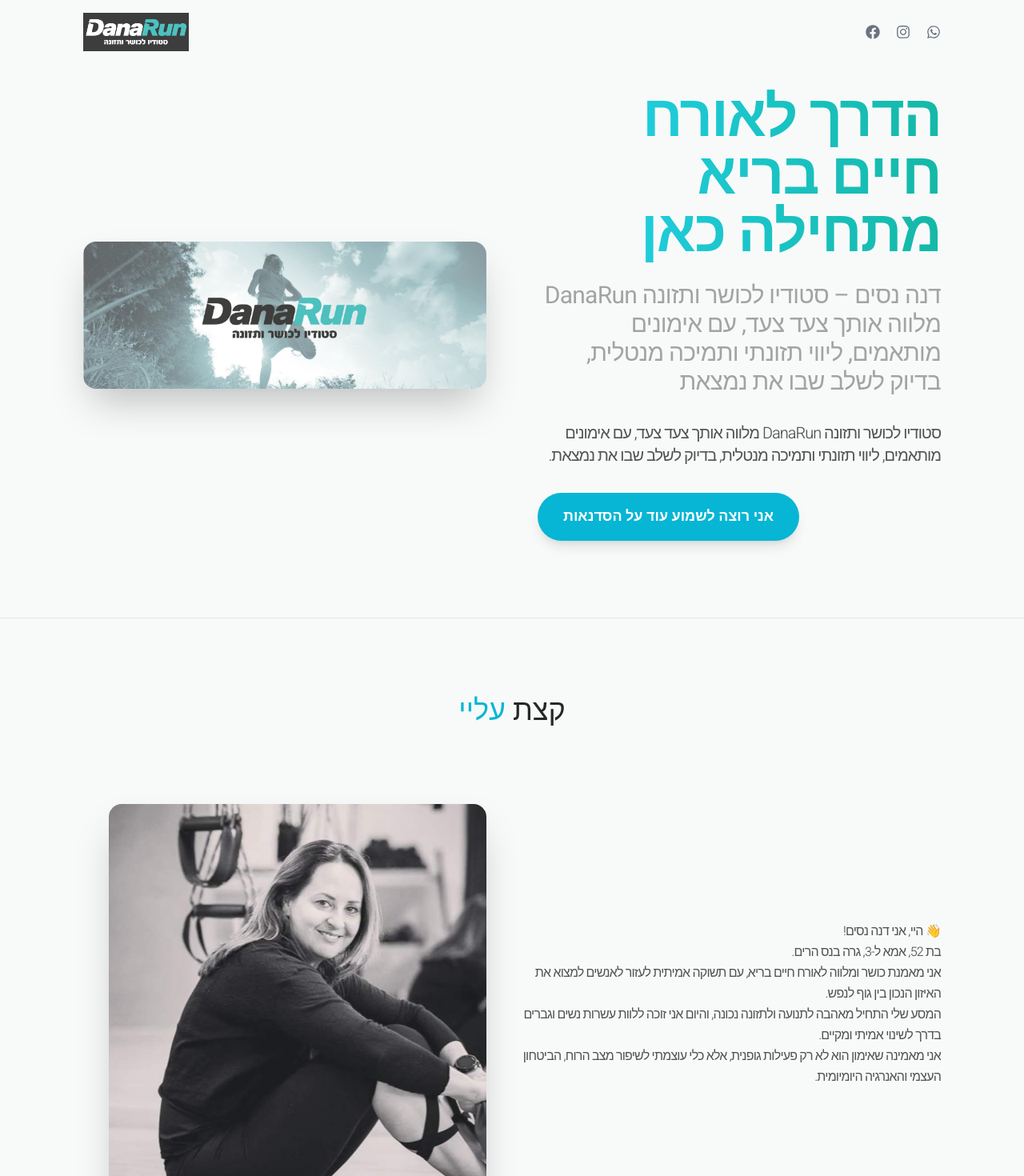
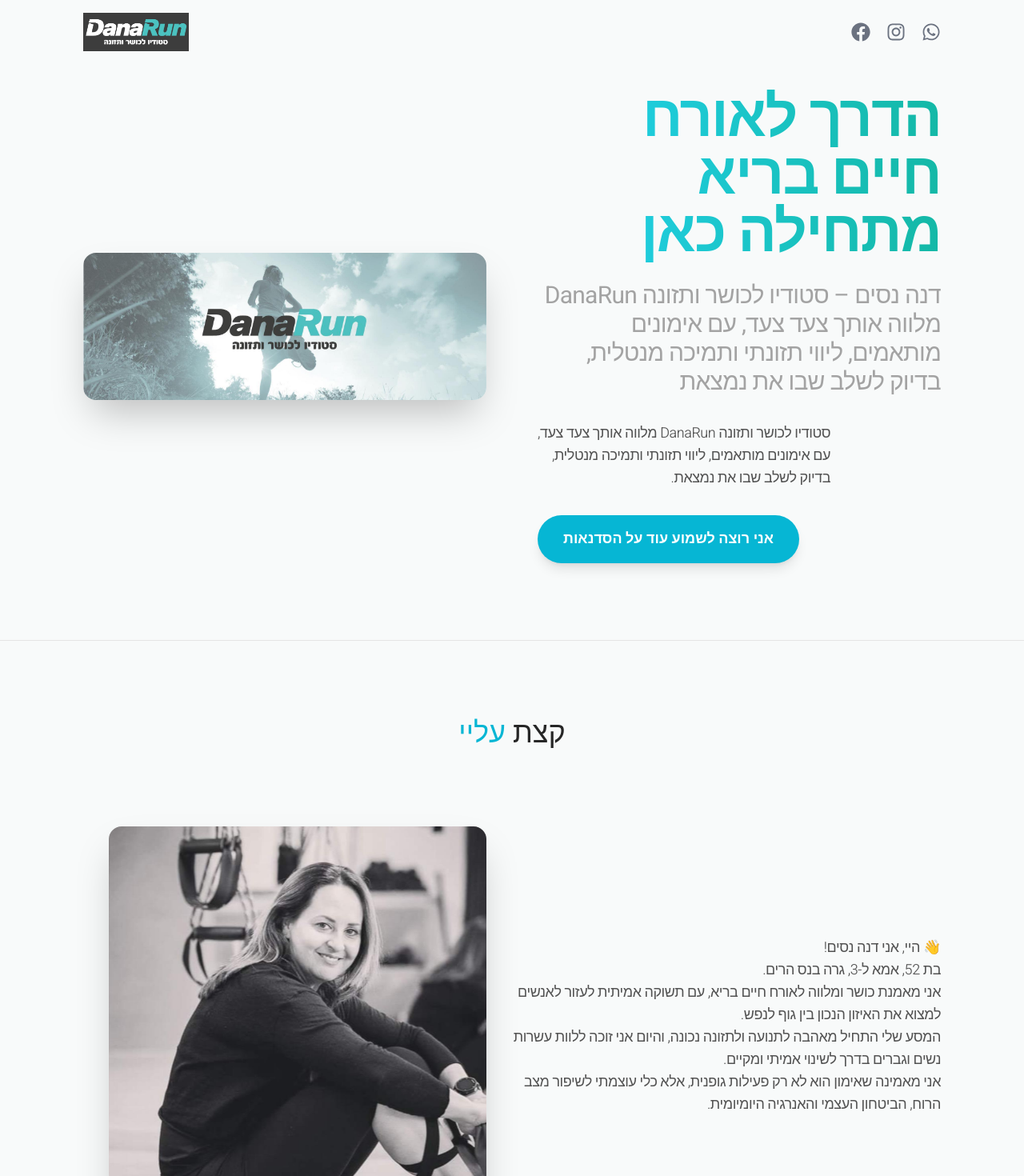
Before and after one commit to omerpeled6/danaRunPortfolio, a React (Vite) app: page / in a window 1280 px wide. Shown: the top 1470 px of the page at 80% size. Built offline with nearby package versions, Linux system fonts and the light colour scheme.

Commit message:
imrpove font

```diff
--- a/src/components/About.jsx
+++ b/src/components/About.jsx
@@ -9,7 +9,25 @@
           קצת
           <span className="text-cyan-500"> עליי</span>
         </h1>
-        <div className="flex flex-wrap flex-row-reverse items-center">
+        <div className="flex flex-wrap items-center">
+          <motion.div
+            whileInView={{ opacity: 1, x: 0 }}
+            initial={{ opacity: 0, x: -60 }}
+            transition={{ duration: 0.7, ease: [0.25, 0.46, 0.45, 0.94] }}
+            viewport={{ once: true, amount: 0.2 }}
+            className="w-full lg:w-1/2"
+          >
+            <div className="flex justify-center lg:justify-end">
+              <p className="my-2 max-w-xl py-6 font-light tracking-tight text-neutral-600 text-base lg:text-lg leading-relaxed text-right">
+                {ABOUT_TEXT.split('\n').map((line, i) => (
+                  <span key={i}>
+                    {line}
+                    <br />
+                  </span>
+                ))}
+              </p>
+            </div>
+          </motion.div>
           <motion.div
             whileInView={{ opacity: 1, x: 0 }}
             initial={{ opacity: 0, x: 60 }}
@@ -21,24 +39,6 @@
               <img className="rounded-2xl h-[500px] w-auto shadow-2xl object-cover" src="/me2.jpeg" alt="דנה נסים" />
             </div>
           </motion.div>
-          <motion.div
-            whileInView={{ opacity: 1, x: 0 }}
-            initial={{ opacity: 0, x: -60 }}
-            transition={{ duration: 0.7, ease: [0.25, 0.46, 0.45, 0.94] }}
-            viewport={{ once: true, amount: 0.2 }}
-            className="w-full lg:w-1/2"
-          >
-            <div className="flex justify-center lg:justify-end">
-              <p className="my-2 max-w-xl py-6 font-light tracking-tighter text-neutral-600 leading-relaxed text-right">
-                {ABOUT_TEXT.split('\n').map((line, i) => (
-                  <span key={i}>
-                    {line}
-                    <br />
-                  </span>
-                ))}
-              </p>
-            </div>
-          </motion.div>
         </div>
       </div>
     </div>
--- a/src/components/Hero.jsx
+++ b/src/components/Hero.jsx
@@ -37,7 +37,7 @@
                 variants={fadeUp(0.4)}
                 initial="hidden"
                 animate="visible"
-                className="my-2 max-w-xl py-6 font-light tracking-tighter text-neutral-600 text-base lg:text-xl leading-relaxed"
+                className="my-2 max-w-xl py-6 font-light tracking-tight text-neutral-600 text-base lg:text-lg leading-relaxed text-right whitespace-pre-line"
               >
                 {HERO_CONTENT.subtitle}
               </motion.p>
--- a/src/components/Navbar.jsx
+++ b/src/components/Navbar.jsx
@@ -20,7 +20,7 @@
         <div className="flex items-center justify-between h-16 sm:h-20">
 
           {/* Social icons — left in RTL layout */}
-          <div className="flex items-center gap-5 text-lg text-gray-500">
+          <div className="flex items-center gap-5 text-2xl text-gray-500">
             <a href={`https://wa.me/${CONTACT.phoneNo.replace(/[-+ ]/g, '')}`}
               target="_blank" rel="noopener noreferrer"
               className="hover:text-[#4ec3c1] transition-colors duration-200" aria-label="WhatsApp">
```
